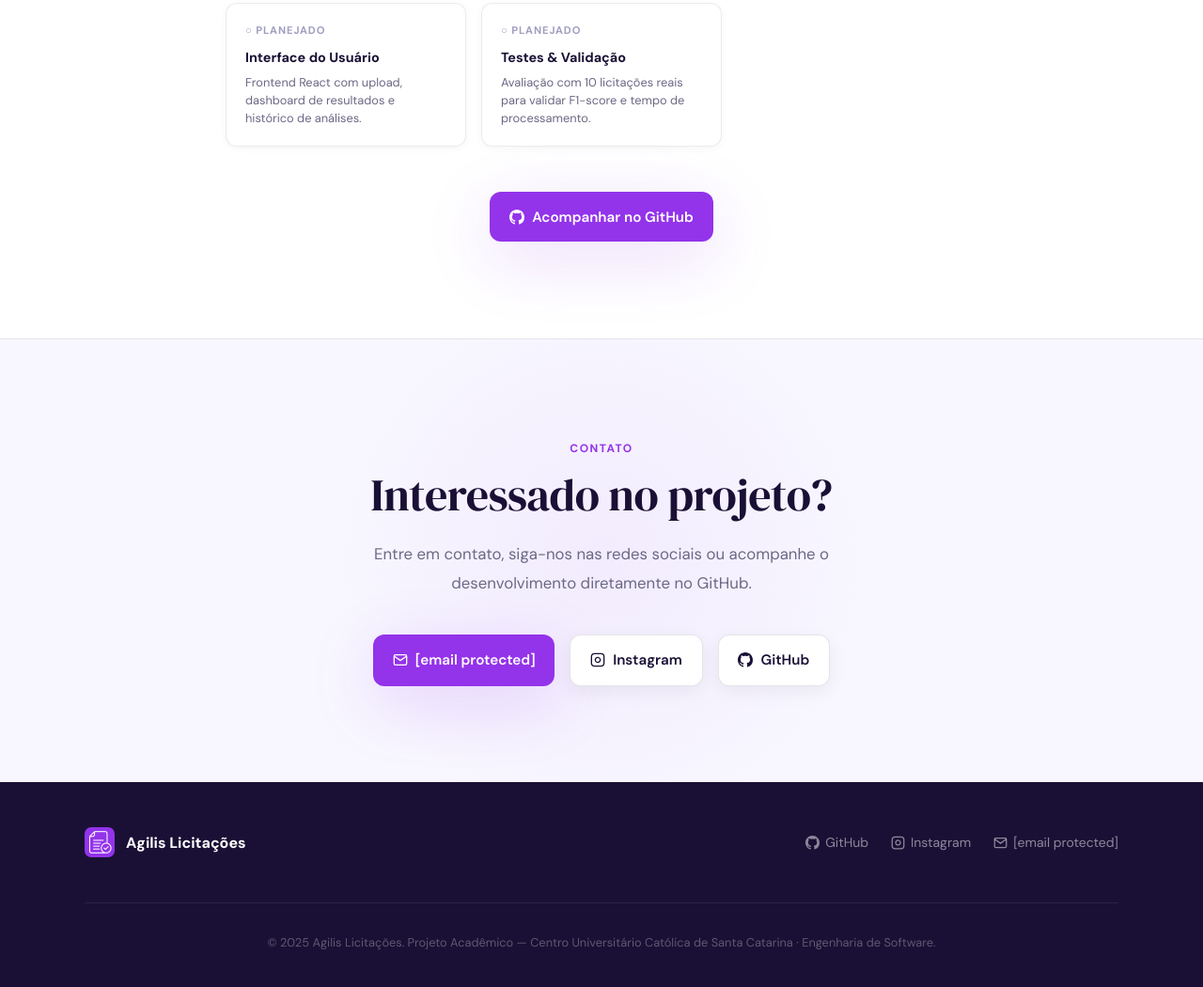
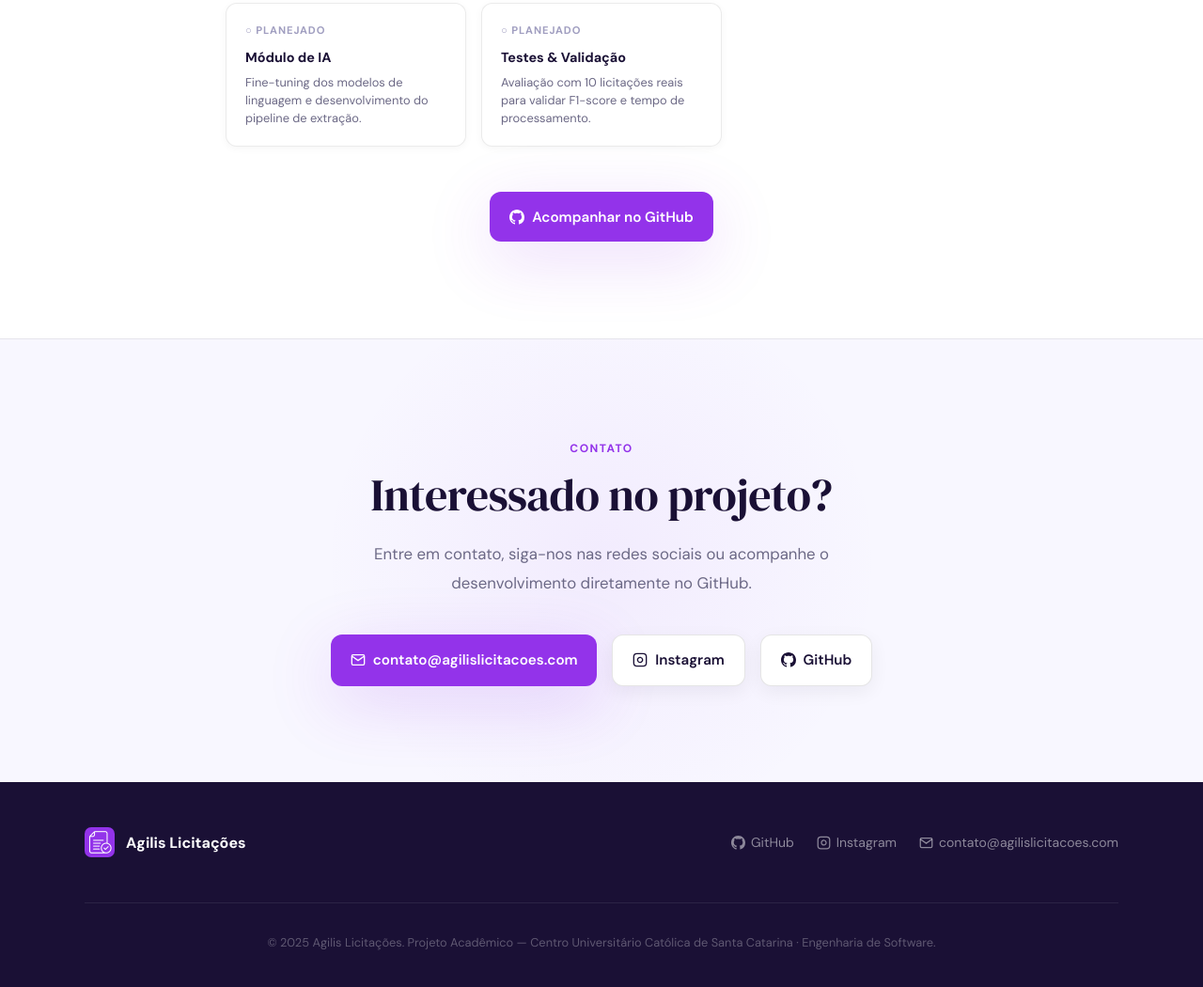
Before and after one commit to AgilisLicitacoes/website, a plain HTML site: page index.html in a window 1280 px wide. Shown: the part 5938-6988 px from the top of the page at 94% size. Drawn offline with Linux system fonts and the light colour scheme.

Commit message:
atualizacoes

```diff
--- a/index.html
+++ b/index.html
@@ -42,7 +42,7 @@
           <svg width="18" height="18" viewBox="0 0 24 24" fill="currentColor"><path d="M12 0C5.37 0 0 5.37 0 12c0 5.31 3.435 9.795 8.205 11.385.6.105.825-.255.825-.57 0-.285-.015-1.23-.015-2.235-3.015.555-3.795-.735-4.035-1.41-.135-.345-.72-1.41-1.23-1.695-.42-.225-1.02-.78-.015-.795.945-.015 1.62.87 1.845 1.23 1.08 1.815 2.805 1.305 3.495.99.105-.78.42-1.305.765-1.605-2.67-.3-5.46-1.335-5.46-5.925 0-1.305.465-2.385 1.23-3.225-.12-.3-.54-1.53.12-3.18 0 0 1.005-.315 3.3 1.23.96-.27 1.98-.405 3-.405s2.04.135 3 .405c2.295-1.56 3.3-1.23 3.3-1.23.66 1.65.24 2.88.12 3.18.765.84 1.23 1.905 1.23 3.225 0 4.605-2.805 5.625-5.475 5.925.435.375.81 1.095.81 2.22 0 1.605-.015 2.895-.015 3.3 0 .315.225.69.825.57A12.02 12.02 0 0 0 24 12c0-6.63-5.37-12-12-12z"/></svg>
           Ver no GitHub
         </a>
-        <a href="/cdn-cgi/l/email-protection#2a4945445e4b5e456a4b4d43464359464349435e4b49454f5904494547" class="btn-secondary">
+        <a href="#contato" class="btn-secondary">
           <svg width="16" height="16" viewBox="0 0 24 24" fill="none" stroke="currentColor" stroke-width="2"><path d="M4 4h16c1.1 0 2 .9 2 2v12c0 1.1-.9 2-2 2H4c-1.1 0-2-.9-2-2V6c0-1.1.9-2 2-2z"/><polyline points="22,6 12,13 2,6"/></svg>
           Entrar em Contato
         </a>
@@ -354,8 +354,8 @@
         </div>
         <div class="roadmap-item in-progress">
           <div class="roadmap-status status-progress">◉ Em Progresso</div>
-          <h4>Módulo de IA</h4>
-          <p>Fine-tuning dos modelos de linguagem e desenvolvimento do pipeline de extração.</p>
+          <h4>Interface do Usuário</h4>
+          <p>Frontend React com upload, dashboard de resultados e histórico de análises.</p>
         </div>
         <div class="roadmap-item in-progress">
           <div class="roadmap-status status-progress">◉ Em Progresso</div>
@@ -364,8 +364,8 @@
         </div>
         <div class="roadmap-item planned">
           <div class="roadmap-status status-planned">○ Planejado</div>
-          <h4>Interface do Usuário</h4>
-          <p>Frontend React com upload, dashboard de resultados e histórico de análises.</p>
+          <h4>Módulo de IA</h4>
+          <p>Fine-tuning dos modelos de linguagem e desenvolvimento do pipeline de extração.</p>
         </div>
         <div class="roadmap-item planned">
           <div class="roadmap-status status-planned">○ Planejado</div>
@@ -388,9 +388,9 @@
       <h2 class="section-title">Interessado no projeto?</h2>
       <p class="section-desc">Entre em contato, siga-nos nas redes sociais ou acompanhe o desenvolvimento diretamente no GitHub.</p>
       <div class="cta-links">
-        <a href="/cdn-cgi/l/email-protection#d4b7bbbaa0b5a0bb94b5b3bdb8bda7b8bdb7bda0b5b7bbb1a7fab7bbb9" class="btn-primary">
+        <a href="mailto:contato@agilislicitacoes.com" class="btn-primary">
           <svg width="16" height="16" viewBox="0 0 24 24" fill="none" stroke="currentColor" stroke-width="2"><path d="M4 4h16c1.1 0 2 .9 2 2v12c0 1.1-.9 2-2 2H4c-1.1 0-2-.9-2-2V6c0-1.1.9-2 2-2z"/><polyline points="22,6 12,13 2,6"/></svg>
-          <span class="__cf_email__" data-cfemail="781b17160c190c1738191f1114110b14111b110c191b171d0b561b1715">[email&#160;protected]</span>
+          contato@agilislicitacoes.com
         </a>
         <a href="https://www.instagram.com/agilislicitacoes" target="_blank" class="btn-secondary">
           <svg width="16" height="16" viewBox="0 0 24 24" fill="none" stroke="currentColor" stroke-width="2"><rect x="2" y="2" width="20" height="20" rx="5" ry="5"/><path d="M16 11.37A4 4 0 1 1 12.63 8 4 4 0 0 1 16 11.37z"/><line x1="17.5" y1="6.5" x2="17.51" y2="6.5"/></svg>
@@ -421,9 +421,9 @@
           <svg width="15" height="15" viewBox="0 0 24 24" fill="none" stroke="currentColor" stroke-width="2"><rect x="2" y="2" width="20" height="20" rx="5" ry="5"/><path d="M16 11.37A4 4 0 1 1 12.63 8 4 4 0 0 1 16 11.37z"/><line x1="17.5" y1="6.5" x2="17.51" y2="6.5"/></svg>
           Instagram
         </a>
-        <a href="/cdn-cgi/l/email-protection#8eede1e0faeffae1ceefe9e7e2e7fde2e7ede7faefede1ebfda0ede1e3">
+        <a href="mailto:contato@agilislicitacoes.com">
           <svg width="15" height="15" viewBox="0 0 24 24" fill="none" stroke="currentColor" stroke-width="2"><path d="M4 4h16c1.1 0 2 .9 2 2v12c0 1.1-.9 2-2 2H4c-1.1 0-2-.9-2-2V6c0-1.1.9-2 2-2z"/><polyline points="22,6 12,13 2,6"/></svg>
-          <span class="__cf_email__" data-cfemail="a0c3cfced4c1d4cfe0c1c7c9ccc9d3ccc9c3c9d4c1c3cfc5d38ec3cfcd">[email&#160;protected]</span>
+          contato@agilislicitacoes.com
         </a>
       </div>
 
```
